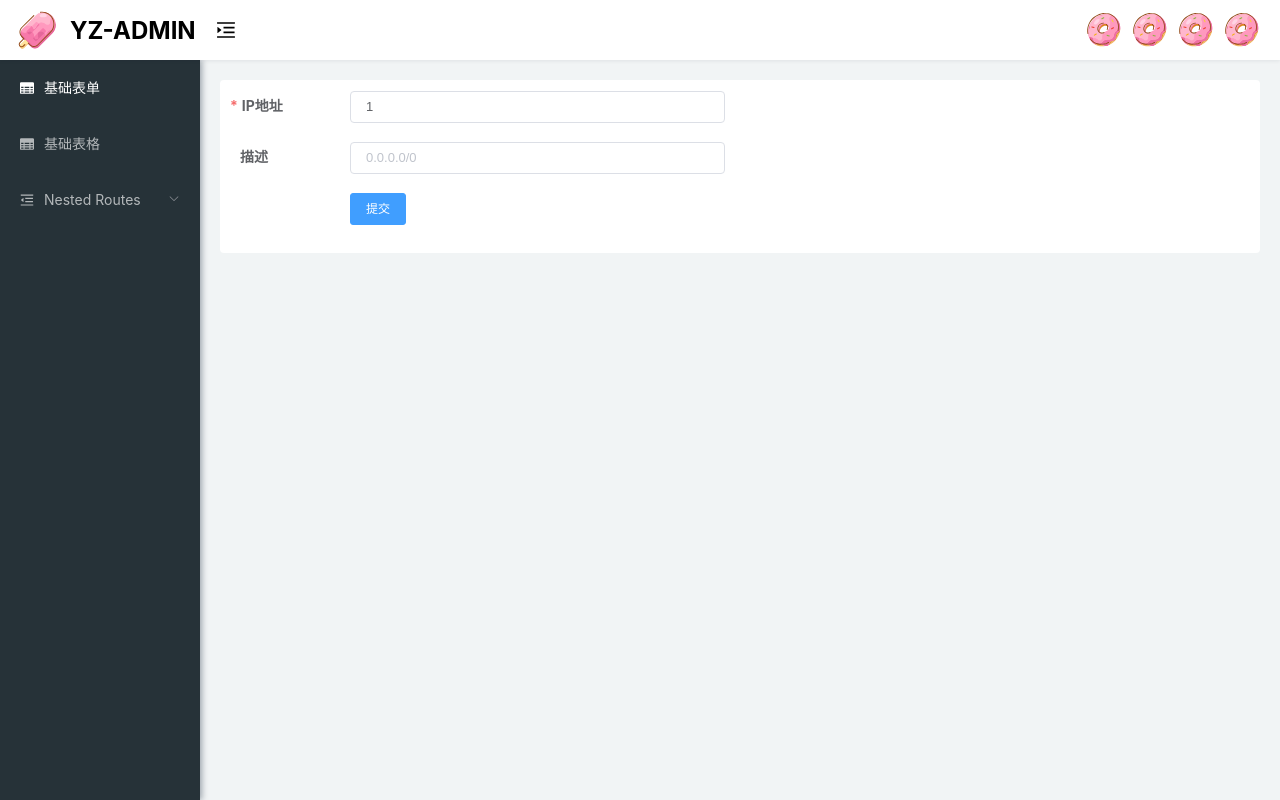
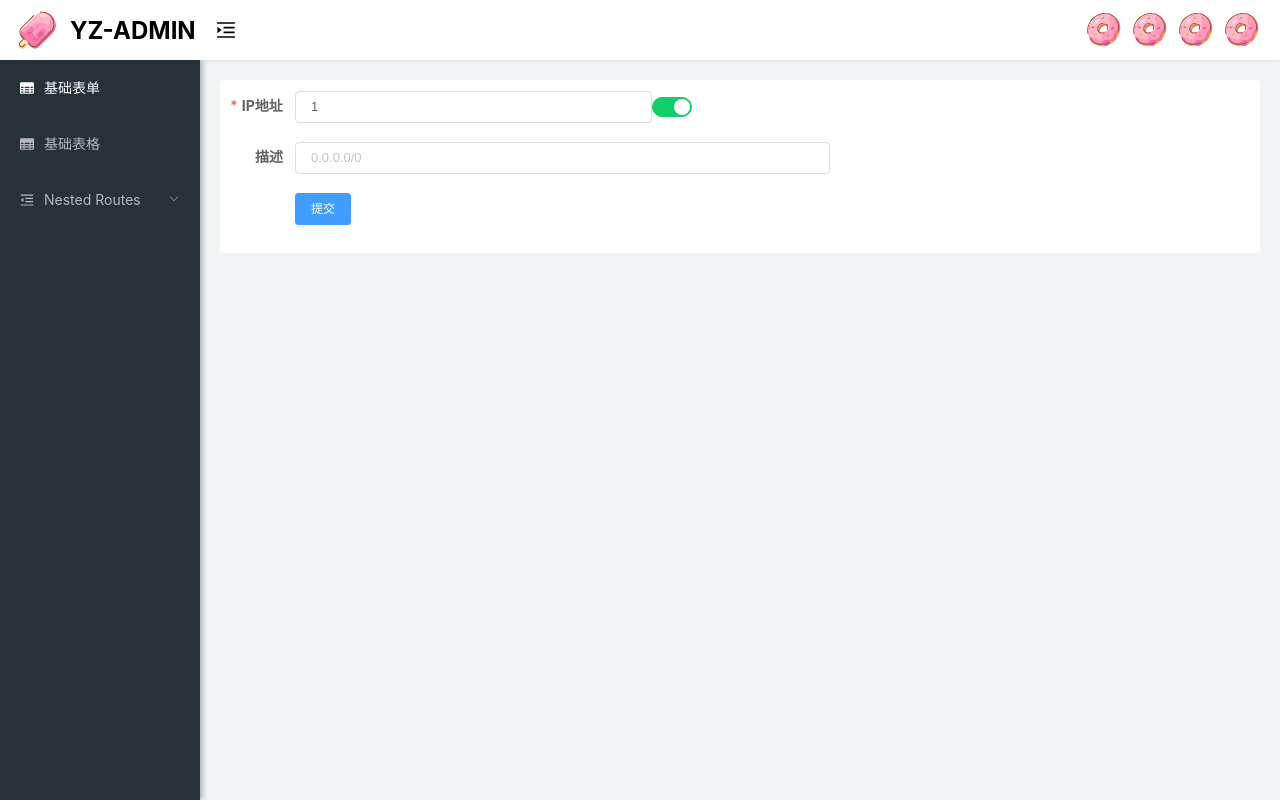
Before and after one commit to TCOT/yzadmin, a Vue app: page /form/basicForm in a window 1280 px wide. Built offline with nearby package versions, Linux system fonts and the light colour scheme.

Commit message:
优化UI

```diff
--- a/src/styles/ui-custom.scss
+++ b/src/styles/ui-custom.scss
@@ -1,3 +1,8 @@
+//表单UI
+.customForm{
+  max-width: 600px;
+}
+
 //抽屉布局 顶部和底部高度固定，中间自适应
 .el-drawer__body{
   height: calc(100% - 60px);
--- a/src/views/form/basicForm/index.vue
+++ b/src/views/form/basicForm/index.vue
@@ -1,31 +1,33 @@
 <template>
   <div>
     <el-form
+        class="customForm"
         v-loading="loading"
         ref="form"
         :model="form"
         :rules="rules"
         size="small"
         autocomplete="on"
-        label-width="120px"
-        label-position="left">
+        label-width="auto">
       <el-form-item required prop="ip" label="IP地址">
-        <el-col :span="10">
+        <el-col :span="16">
           <el-input
               v-model="form.ip"
-              placeholder="0.0.0.0/0"
-              autocomplete="on"
-          />
+              placeholder="0.0.0.0/0"/>
+        </el-col>
+        <el-col :span="8">
+          <el-switch
+              v-model="form.enable"
+              :active-value="1"
+              :inactive-value="0"
+              active-color="#13ce66">
+          </el-switch>
         </el-col>
       </el-form-item>
       <el-form-item prop="desc" label="描述">
-        <el-col :span="10">
-          <el-input
-              v-model="form.desc"
-              placeholder="0.0.0.0/0"
-              autocomplete="on"
-          />
-        </el-col>
+        <el-input
+            v-model="form.desc"
+            placeholder="0.0.0.0/0"/>
       </el-form-item>
       <el-form-item>
         <el-button type="primary">提交</el-button>
@@ -35,7 +37,7 @@
 </template>
 
 <script>
-  import {formValidate,isIPv4} from "@/utils/validate";
+  import {formValidate, isIPv4} from "@/utils/validate";
 
   export default {
     name: "index",
@@ -44,7 +46,8 @@
         loading: false,
         form: {
           ip: 1,
-          desc:''
+          desc: '',
+          enable: 1
         },
         rules: {
           ip: formValidate({
```
